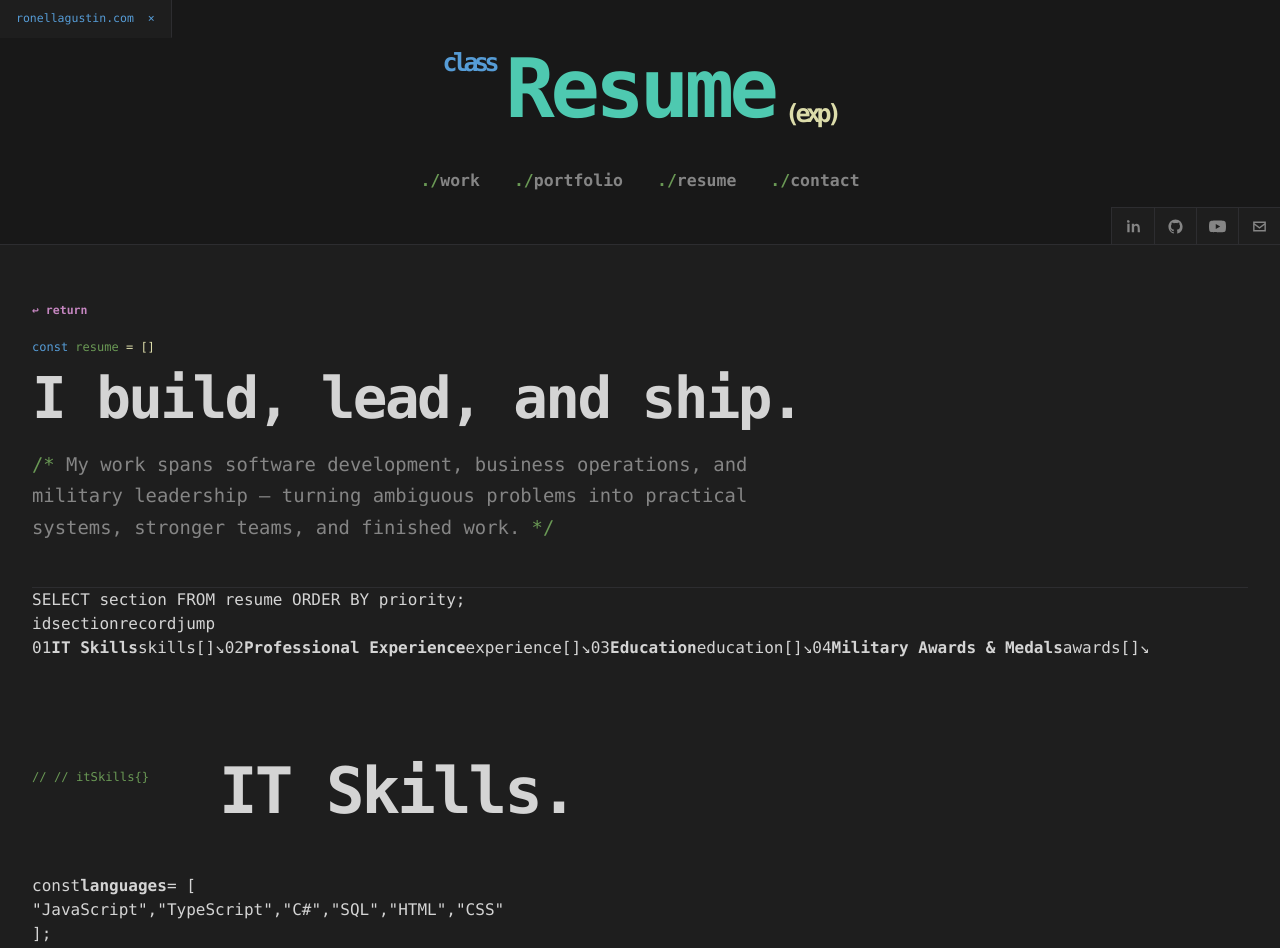
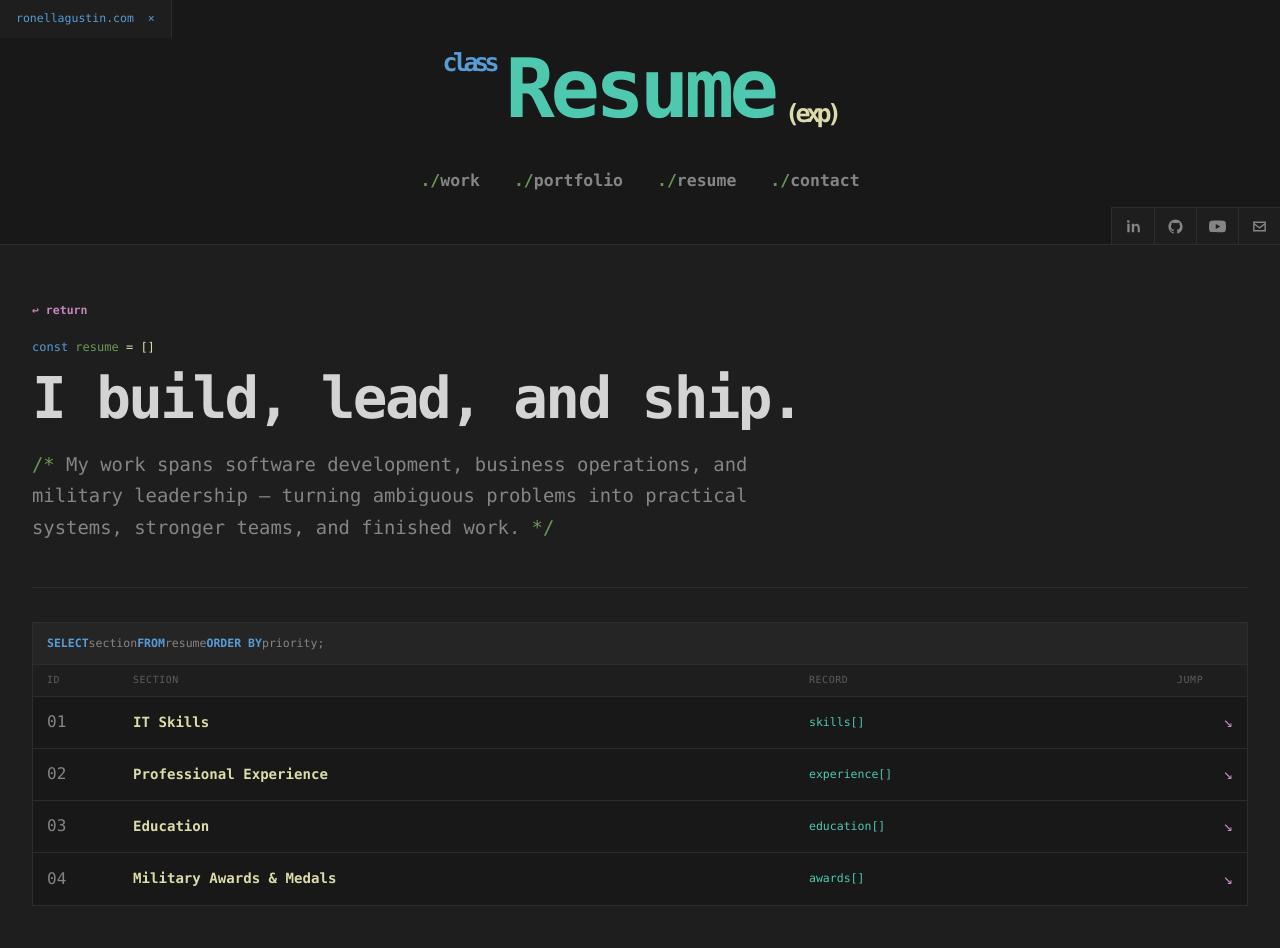
Before and after one commit to ronell-agustin/ronellagustin, a Next.js app: page /resume in a window 1280 px wide. Shown: the top 948 px of the page. Built offline with nearby package versions, Linux system fonts and the light colour scheme.

Commit message:
Style resume database navigation and technical sections

```diff
--- a/src/app/resume/resume.module.css
+++ b/src/app/resume/resume.module.css
@@ -66,6 +66,202 @@
   color: var(--syntax-comment);
 }
 
+.resumeIndex {
+  margin-top: 34px;
+  border: 1px solid var(--border-default);
+  background: var(--surface-recessed);
+}
+
+.queryBar {
+  display: flex;
+  flex-wrap: wrap;
+  gap: 0;
+  padding: 12px 14px;
+  color: var(--text-secondary);
+  background: var(--surface-panel);
+  border-bottom: 1px solid var(--border-default);
+  font-size: 0.72rem;
+}
+
+.queryKeyword {
+  color: var(--syntax-keyword);
+  font-weight: 700;
+}
+
+.tableHeader,
+.tableRow {
+  display: grid;
+  grid-template-columns: 70px minmax(0, 1.5fr) minmax(140px, 0.8fr) 56px;
+  gap: 16px;
+  align-items: center;
+}
+
+.tableHeader {
+  padding: 8px 14px;
+  color: var(--text-tertiary);
+  background: var(--surface-page);
+  border-bottom: 1px solid var(--border-default);
+  font-size: 0.62rem;
+  text-transform: uppercase;
+  letter-spacing: 0.06em;
+}
+
+.tableRow {
+  min-height: 52px;
+  padding: 10px 14px;
+  color: var(--text-secondary);
+  border-bottom: 1px solid var(--border-default);
+  text-decoration: none;
+  transition: background 120ms ease, color 120ms ease;
+}
+
+.tableRow:last-child {
+  border-bottom: 0;
+}
+
+.tableRow:hover,
+.tableRow:focus-visible {
+  color: var(--text-primary);
+  background: var(--interactive-hover);
+  outline: none;
+}
+
+.tableRow strong {
+  color: var(--syntax-property);
+  font-size: 0.88rem;
+}
+
+.tableRow code {
+  color: var(--syntax-type);
+  font: inherit;
+  font-size: 0.72rem;
+}
+
+.tableRow span:last-child {
+  justify-self: end;
+  color: var(--syntax-control);
+  font-size: 1rem;
+}
+
+.skillArrays {
+  display: grid;
+  grid-template-columns: repeat(2, minmax(0, 1fr));
+  gap: 18px;
+}
+
+.skillArray {
+  min-width: 0;
+  padding: 18px;
+  background: var(--surface-recessed);
+  border: 1px solid var(--border-default);
+}
+
+.arrayTitle {
+  display: flex;
+  flex-wrap: wrap;
+  gap: 8px;
+  align-items: baseline;
+  color: var(--text-secondary);
+  font-size: 0.78rem;
+}
+
+.arrayKeyword {
+  color: var(--syntax-keyword);
+  font-weight: 700;
+}
+
+.arrayTitle strong {
+  color: var(--syntax-type);
+  font-size: 0.92rem;
+}
+
+.arrayValues {
+  display: grid;
+  gap: 7px;
+  padding: 16px 0 12px 20px;
+}
+
+.arrayValues span {
+  color: var(--syntax-string);
+  font-size: 0.76rem;
+  line-height: 1.45;
+}
+
+.arrayClose {
+  color: var(--text-secondary);
+  font-size: 0.78rem;
+}
+
+.placeholderNote {
+  max-width: 620px;
+  margin: 18px 0 0;
+  color: var(--syntax-comment);
+  font-size: 0.8rem;
+  line-height: 1.5;
+}
+
+.placeholderNote::before {
+  content: "/* ";
+}
+
+.placeholderNote::after {
+  content: " */";
+}
+
+.awardsTable {
+  border: 1px solid var(--border-default);
+  background: var(--surface-recessed);
+}
+
+.awardsHeader,
+.awardRow {
+  display: grid;
+  grid-template-columns: 80px minmax(0, 1.6fr) minmax(110px, 0.6fr) minmax(110px, 0.6fr);
+  gap: 16px;
+  align-items: center;
+}
+
+.awardsHeader {
+  padding: 9px 14px;
+  color: var(--text-tertiary);
+  background: var(--surface-panel);
+  border-bottom: 1px solid var(--border-default);
+  font-size: 0.62rem;
+  text-transform: uppercase;
+  letter-spacing: 0.06em;
+}
+
+.awardRow {
+  min-height: 58px;
+  padding: 12px 14px;
+  border-bottom: 1px solid var(--border-default);
+}
+
+.awardRow:last-child {
+  border-bottom: 0;
+}
+
+.awardRow > span:first-child,
+.awardRow > span:last-child {
+  color: var(--text-secondary);
+  font-size: 0.7rem;
+}
+
+.awardRow strong {
+  color: var(--syntax-property);
+  font-size: 0.86rem;
+}
+
+.awardRow code {
+  color: var(--syntax-type);
+  font: inherit;
+  font-size: 0.72rem;
+}
+
+.awardRow > span:last-child {
+  color: var(--syntax-comment);
+}
+
 @media (max-width: 700px) {
   .intro {
     width: min(100% - 36px, 1240px);
@@ -85,4 +281,35 @@
     margin-top: 18px;
     font-size: 0.95rem;
   }
+
+  .resumeIndex {
+    margin-top: 24px;
+    overflow-x: auto;
+  }
+
+  .queryBar {
+    font-size: 0.66rem;
+  }
+
+  .tableHeader,
+  .tableRow {
+    min-width: 620px;
+  }
+
+  .skillArrays {
+    grid-template-columns: 1fr;
+  }
+
+  .skillArray {
+    padding: 15px;
+  }
+
+  .awardsTable {
+    overflow-x: auto;
+  }
+
+  .awardsHeader,
+  .awardRow {
+    min-width: 660px;
+  }
 }
```
